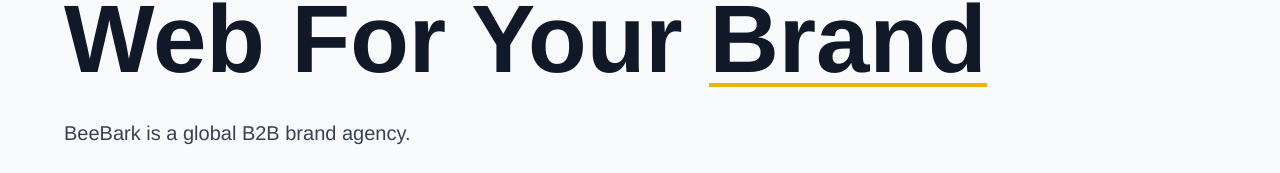
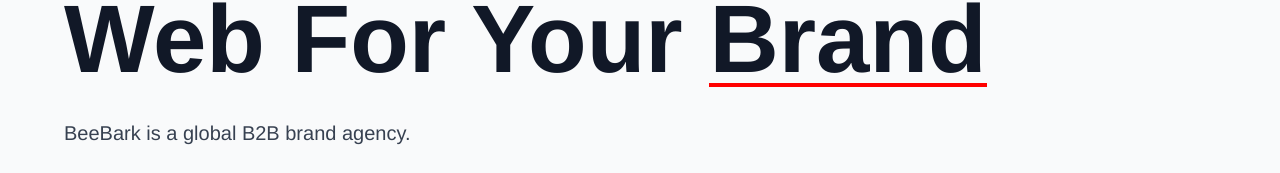
Before and after one commit to gaurank11/beebark, a React (Vite) app: page / in a window 1280 px wide. Shown: the part 353-526 px from the top of the page. Built offline with nearby package versions, Linux system fonts and the light colour scheme; a small style sheet from the web is missing.

Commit message:
Update Hero.jsx

```diff
--- a/src/components/Hero.jsx
+++ b/src/components/Hero.jsx
@@ -29,7 +29,7 @@
           <span className="relative inline-block">
             Brand
             <span
-              className={`absolute bottom-0 left-0 w-full h-1 bg-yellow-500 transition-all duration-500 ease-out transform ${
+              className={`absolute bottom-0 left-0 w-full h-1 bg-[#FF0000] transition-all duration-500 ease-out transform ${
                 underlineVisible ? "scale-x-100" : "scale-x-0"
               }`}
             ></span>
@@ -45,7 +45,7 @@
         {/* Learn More Link */}
         <Link
           to="/services"
-          className="inline-flex items-center text-[#221912] hover:text-yellow-400 font-semibold text-lg transition duration-300 ease-in-out group"
+          className="inline-flex items-center text-[#221912] hover:text-[#FF0000] font-semibold text-lg transition duration-300 ease-in-out group"
         >
           <span className="mr-2">LEARN ABOUT OUR BRAND PROCESS</span>
           {/* Arrow Icon (SVG) */}
```
